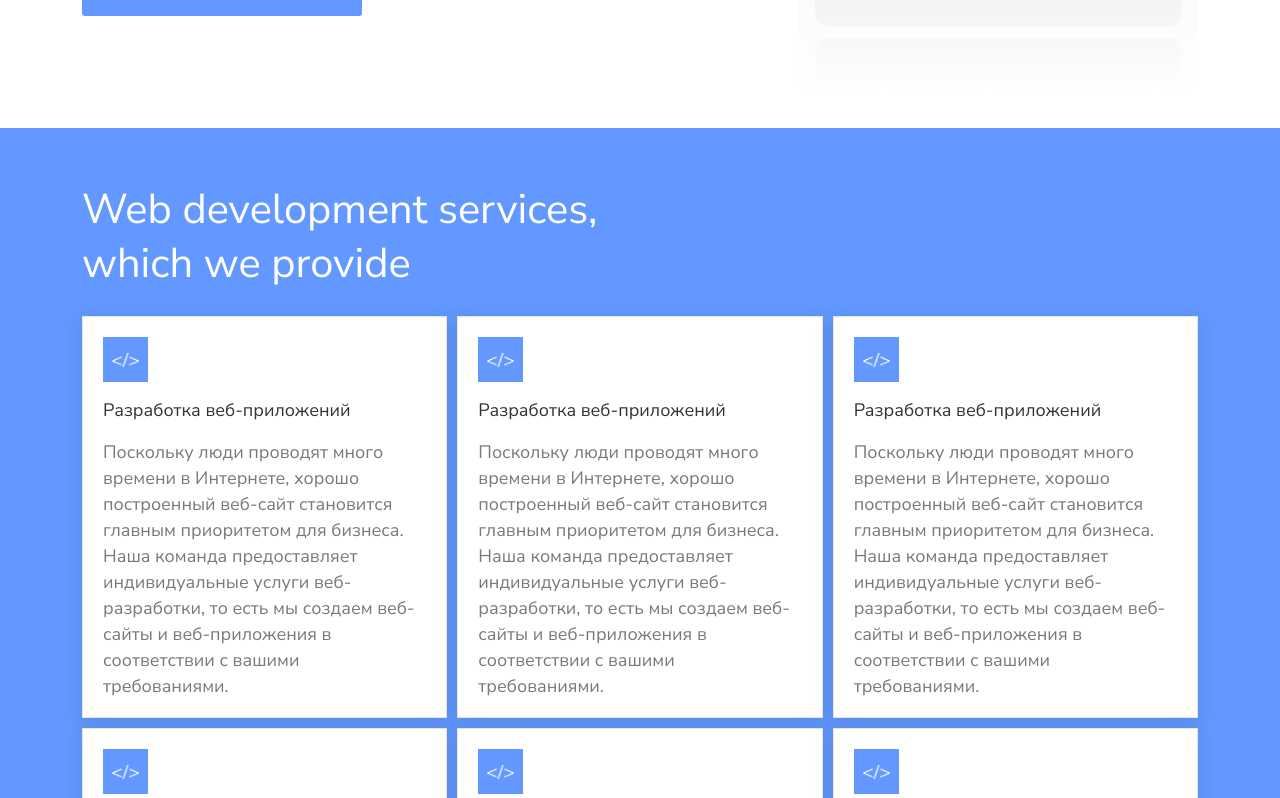
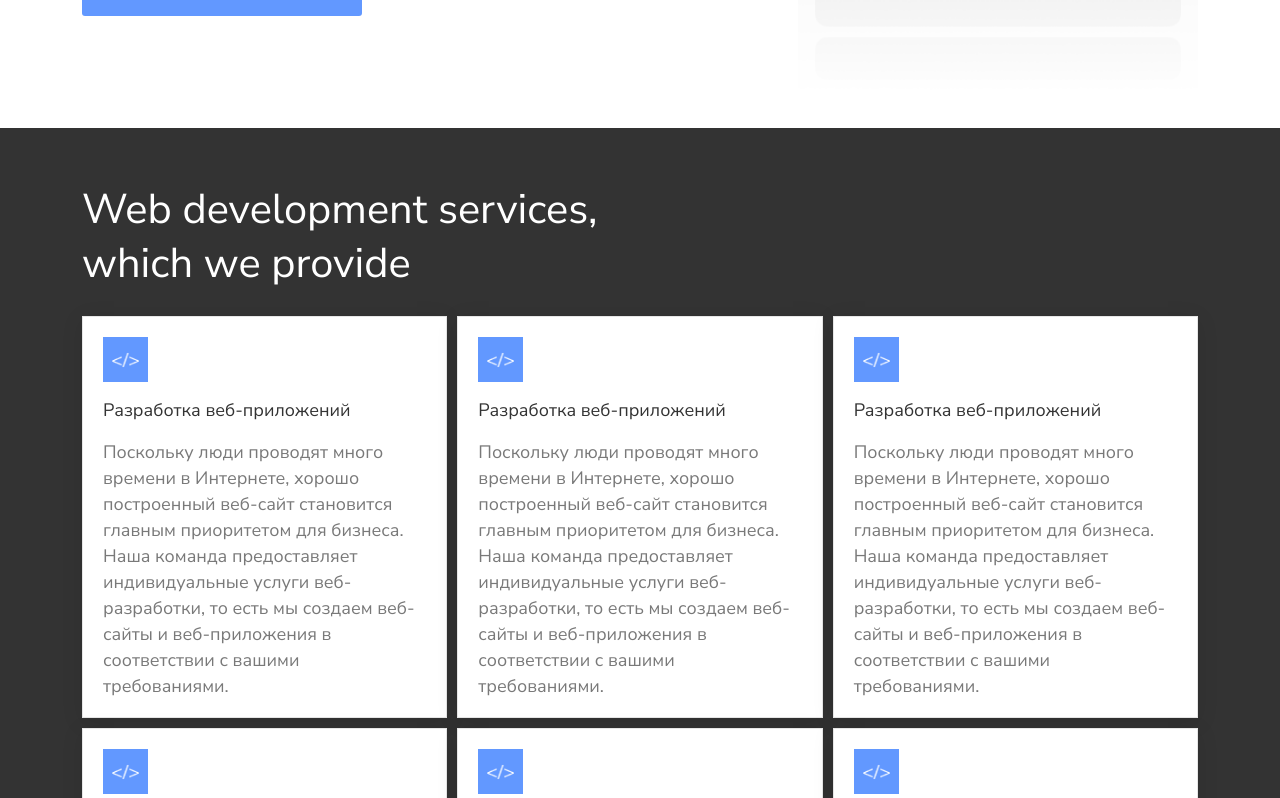
Before and after one commit to SolidDevs/solid-devs, a Next.js app: page /webService in a window 1280 px wide. Shown: the part 442-1240 px from the top of the page. Built offline with nearby package versions, Linux system fonts and the light colour scheme.

Commit message:
fix:changedColor

```diff
--- a/src/components/servicesAndProcess/ServicesAndProcess.module.scss
+++ b/src/components/servicesAndProcess/ServicesAndProcess.module.scss
@@ -4,7 +4,7 @@ $title__size: calc(2vw + 2vh);
 $line__height: calc(3vw + 2vh);
 
 .serviceMain {
-  background-color: $blue;
+  background-color: $mainDarkText;
   padding: 20px 0px 50px;
 
   h2 {
```
